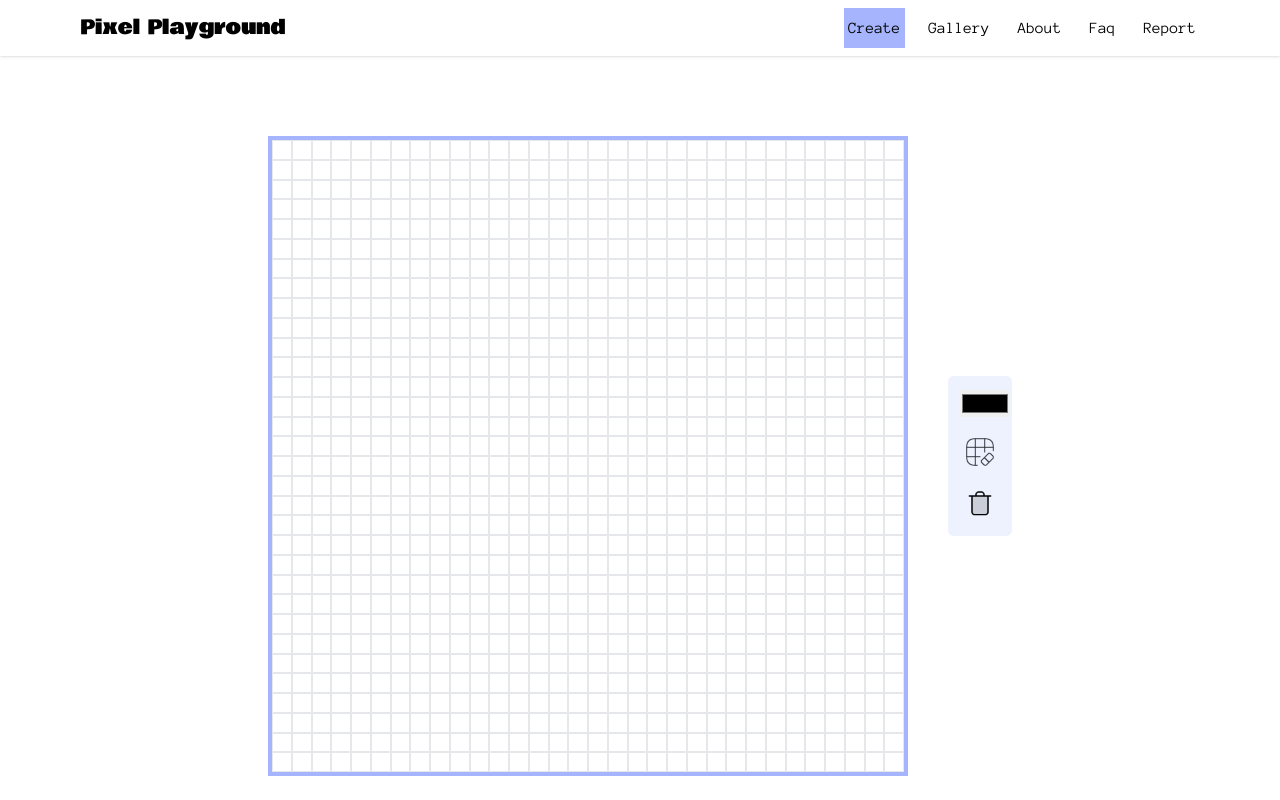
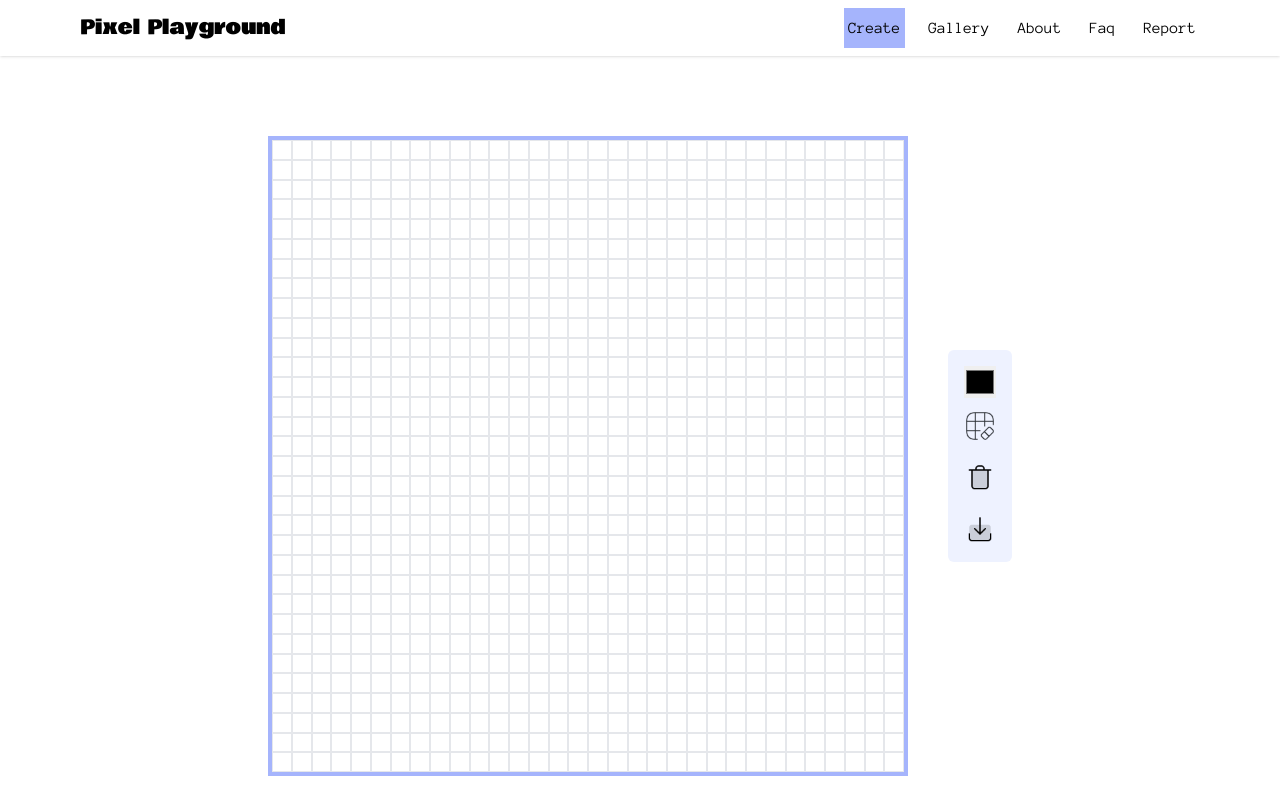
Before and after one commit to Zero-max-ai/pixel_playground, a React (Vite) app in the folder client/: page /create in a window 1280 px wide. Shown: the top 800 px of the page. Built offline with nearby package versions, Linux system fonts and the light colour scheme.

Commit message:
added image download feature

```diff
--- a/client/src/v2/components/sections/create/PixelatedGridCanvas.tsx
+++ b/client/src/v2/components/sections/create/PixelatedGridCanvas.tsx
@@ -3,6 +3,7 @@ import SectionLayout from "../../layout/SectionLayout";
 import "./styles.css";
 import GridEraser from "../../../../assets/GridEraser.png";
 import Trash from "../../../../assets/Trash.png";
+import Download from '../../../../assets/Download.png'
 
 const App: React.FC = () => {
   //  const [eraser, setEraser] = useState(false);
@@ -52,6 +53,36 @@ const App: React.FC = () => {
     setDeleteConfirm(false);
   }
 
+  const downloadImage = () => {
+    if (!gridRef.current) return;
+
+    const canvas = document.createElement('canvas');
+    const ctx = canvas.getContext('2d');
+    if (!ctx) return;
+
+    const gridSize = 32;
+    const pixelSize = 20;
+
+    canvas.width = gridSize * pixelSize;
+    canvas.height = gridSize * pixelSize;
+
+    const pixels = gridRef.current.querySelectorAll(".pixel");
+
+    pixels.forEach((pixel, index) => {
+      const x = (index % gridSize) * pixelSize;
+      const y = Math.floor(index / gridSize) * pixelSize;
+      const bgColor = window.getComputedStyle(pixel).backgroundColor;
+      ctx.fillStyle = bgColor;
+      ctx.fillRect(x, y, pixelSize, pixelSize);
+    });
+
+    const image = canvas.toDataURL('image.png');
+    const link = document.createElement('a');
+    link.href = image;
+    link.download = 'pixel-art.png';
+    link.click()
+  }
+
   return (
     <SectionLayout>
       <div className="flex flex-col items-center justify-center gap-5 w-11/12 sm:w-7/12 mx-auto pb-10">
@@ -79,12 +110,13 @@ const App: React.FC = () => {
           </div>
           <div className="flex flex-col gap-3 bg-indigo-50 p-3 rounded-md">
             {/* color picker */}
-            <button className={`outline-none w-[32px] h-[32px] rounded-full`}>
+            <button className="outline-none w-[32px] h-[32px] p-1">
               <input
                 type="color"
                 id="selectedColorPicker"
                 value={selectedColor}
                 onChange={(e) => setSelectedColor(e.target.value)}
+                className="w-[32px] h-[32px] outline-none cursor-pointer"
               />
             </button>
             {/*grid lines remover*/}
@@ -101,6 +133,11 @@ const App: React.FC = () => {
               className="outline-none p-1"
             >
               <img src={Trash} className="w-[32px] h-[32px]" />
+            </button>
+
+            {/* download button */}
+            <button onClick={downloadImage} className="outline-none p-1">
+              <img src={Download} className="w-[32px] h-[32px]" />
             </button>
 
             {/* eraser */}
```
